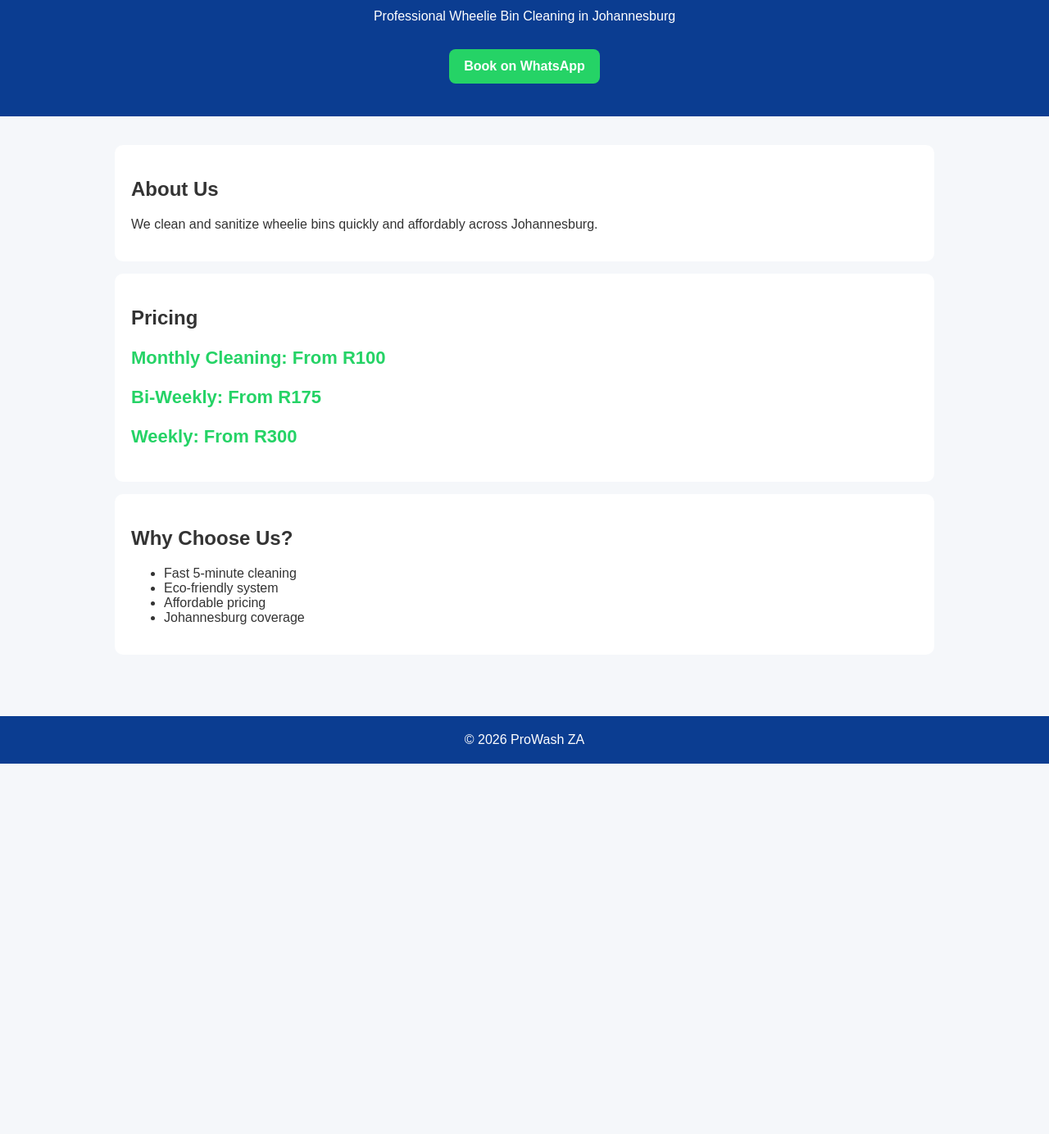
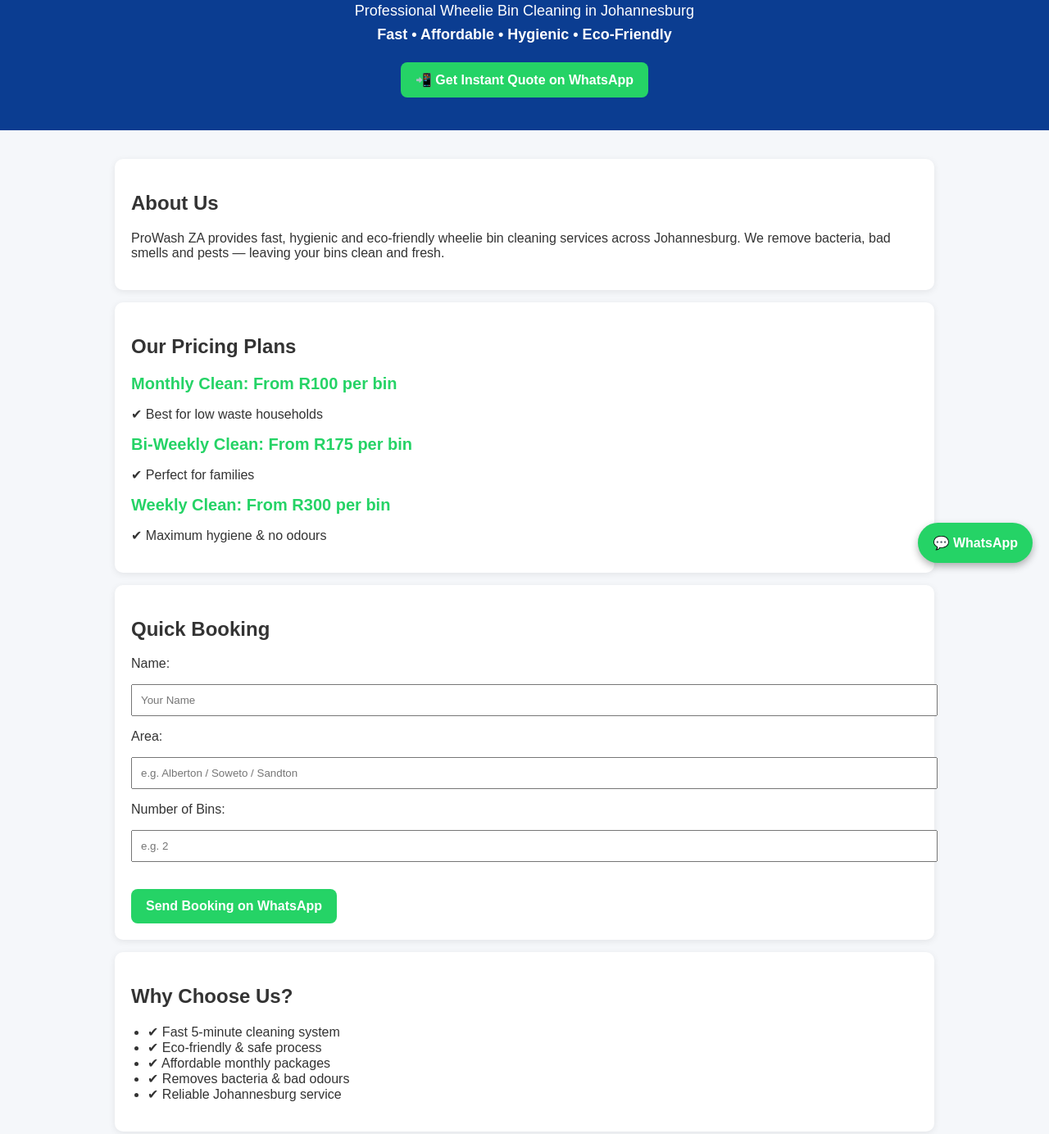
Before and after one commit to wiannaude2002/prowash-za, a plain HTML site: page index.html in a window 1280 px wide. Shown: the part 93-1477 px from the top of the page at 82% size. Before the commit the page ends 1025 px from the top, so only its background shows below. Drawn offline with Linux system fonts and the light colour scheme.

Commit message:
Update index.html

```diff
--- a/index.html
+++ b/index.html
@@ -5,10 +5,12 @@
   <meta name="viewport" content="width=device-width, initial-scale=1.0">
   <title>ProWash ZA | Wheelie Bin Cleaning Johannesburg</title>
 
+  <meta name="description" content="ProWash ZA provides professional wheelie bin cleaning services in Johannesburg. Affordable monthly, bi-weekly, and weekly plans. Eco-friendly and fast service." />
+
   <style>
     body {
       margin: 0;
-      font-family: Arial;
+      font-family: Arial, sans-serif;
       background: #f5f7fa;
       color: #333;
     }
@@ -23,6 +25,11 @@
     header h1 {
       margin: 0;
       font-size: 42px;
+    }
+
+    header p {
+      margin: 8px 0;
+      font-size: 18px;
     }
 
     .btn {
@@ -47,12 +54,18 @@
       padding: 20px;
       margin: 15px 0;
       border-radius: 10px;
+      box-shadow: 0 2px 8px rgba(0,0,0,0.08);
     }
 
     .price {
       color: #25D366;
-      font-size: 22px;
+      font-size: 20px;
       font-weight: bold;
+      margin: 8px 0;
+    }
+
+    ul {
+      padding-left: 20px;
     }
 
     footer {
@@ -70,38 +83,90 @@
 <header>
   <h1>ProWash ZA</h1>
   <p>Professional Wheelie Bin Cleaning in Johannesburg</p>
-  <a class="btn" href="https://wa.me/2785224062">Book on WhatsApp</a>
+  <p><strong>Fast • Affordable • Hygienic • Eco-Friendly</strong></p>
+
+  <a class="btn" href="https://wa.me/27YOURNUMBER" target="_blank">
+    📲 Get Instant Quote on WhatsApp
+  </a>
 </header>
 
 <div class="container">
 
   <div class="card">
     <h2>About Us</h2>
-    <p>We clean and sanitize wheelie bins quickly and affordably across Johannesburg.</p>
+    <p>
+      ProWash ZA provides fast, hygienic and eco-friendly wheelie bin cleaning services across Johannesburg.
+      We remove bacteria, bad smells and pests — leaving your bins clean and fresh.
+    </p>
   </div>
 
   <div class="card">
-    <h2>Pricing</h2>
-    <p class="price">Monthly Cleaning: From R100</p>
-    <p class="price">Bi-Weekly: From R175</p>
-    <p class="price">Weekly: From R300</p>
+    <h2>Our Pricing Plans</h2>
+
+    <p class="price">Monthly Clean: From R100 per bin</p>
+    <p>✔ Best for low waste households</p>
+
+    <p class="price">Bi-Weekly Clean: From R175 per bin</p>
+    <p>✔ Perfect for families</p>
+
+    <p class="price">Weekly Clean: From R300 per bin</p>
+    <p>✔ Maximum hygiene & no odours</p>
+  </div>
+
+  <div class="card">
+    <h2>Quick Booking</h2>
+
+    <form>
+      <p>Name:</p>
+      <input type="text" placeholder="Your Name" style="width:100%;padding:10px;">
+
+      <p>Area:</p>
+      <input type="text" placeholder="e.g. Alberton / Soweto / Sandton" style="width:100%;padding:10px;">
+
+      <p>Number of Bins:</p>
+      <input type="number" placeholder="e.g. 2" style="width:100%;padding:10px;">
+
+      <br><br>
+
+      <a class="btn" href="https://wa.me/27YOURNUMBER">
+        Send Booking on WhatsApp
+      </a>
+    </form>
   </div>
 
   <div class="card">
     <h2>Why Choose Us?</h2>
     <ul>
-      <li>Fast 5-minute cleaning</li>
-      <li>Eco-friendly system</li>
-      <li>Affordable pricing</li>
-      <li>Johannesburg coverage</li>
+      <li>✔ Fast 5-minute cleaning system</li>
+      <li>✔ Eco-friendly & safe process</li>
+      <li>✔ Affordable monthly packages</li>
+      <li>✔ Removes bacteria & bad odours</li>
+      <li>✔ Reliable Johannesburg service</li>
     </ul>
   </div>
 
 </div>
 
 <footer>
-  © 2026 ProWash ZA
+  © 2026 ProWash ZA | Wheelie Bin Cleaning Johannesburg
 </footer>
+
+<!-- Floating WhatsApp Button -->
+<a href="https://wa.me/27YOURNUMBER"
+style="
+position:fixed;
+bottom:20px;
+right:20px;
+background:#25D366;
+color:white;
+padding:15px 18px;
+border-radius:50px;
+text-decoration:none;
+font-weight:bold;
+box-shadow:0 4px 10px rgba(0,0,0,0.3);
+">
+💬 WhatsApp
+</a>
 
 </body>
 </html>
```
